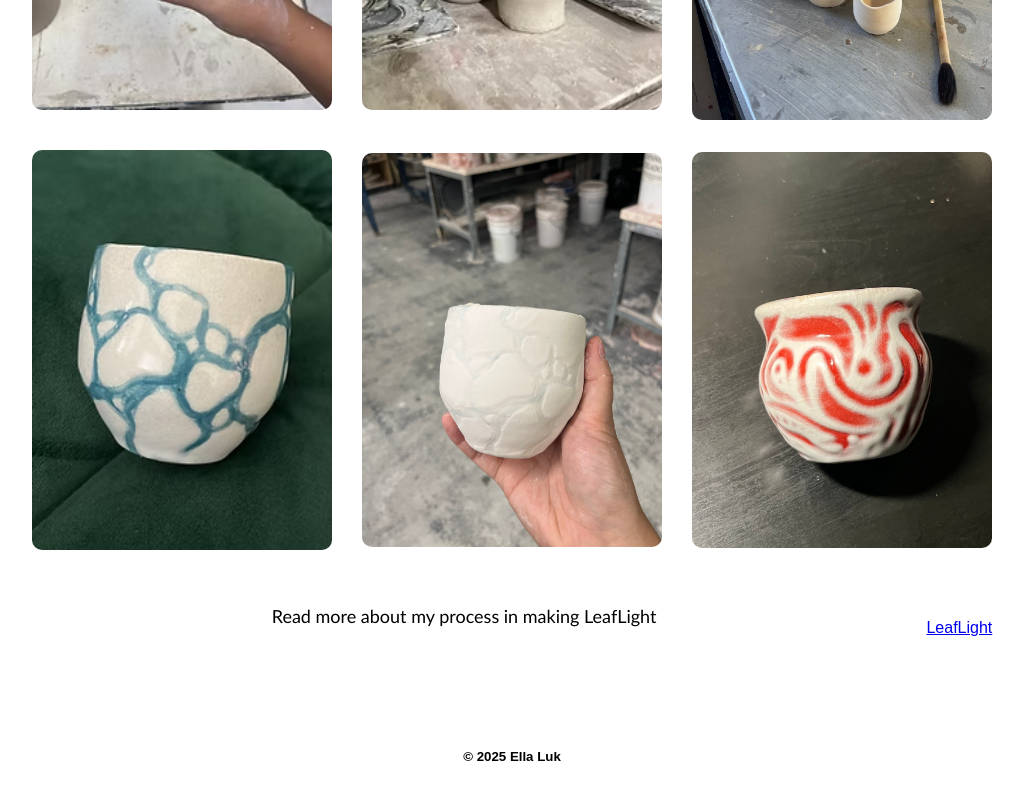
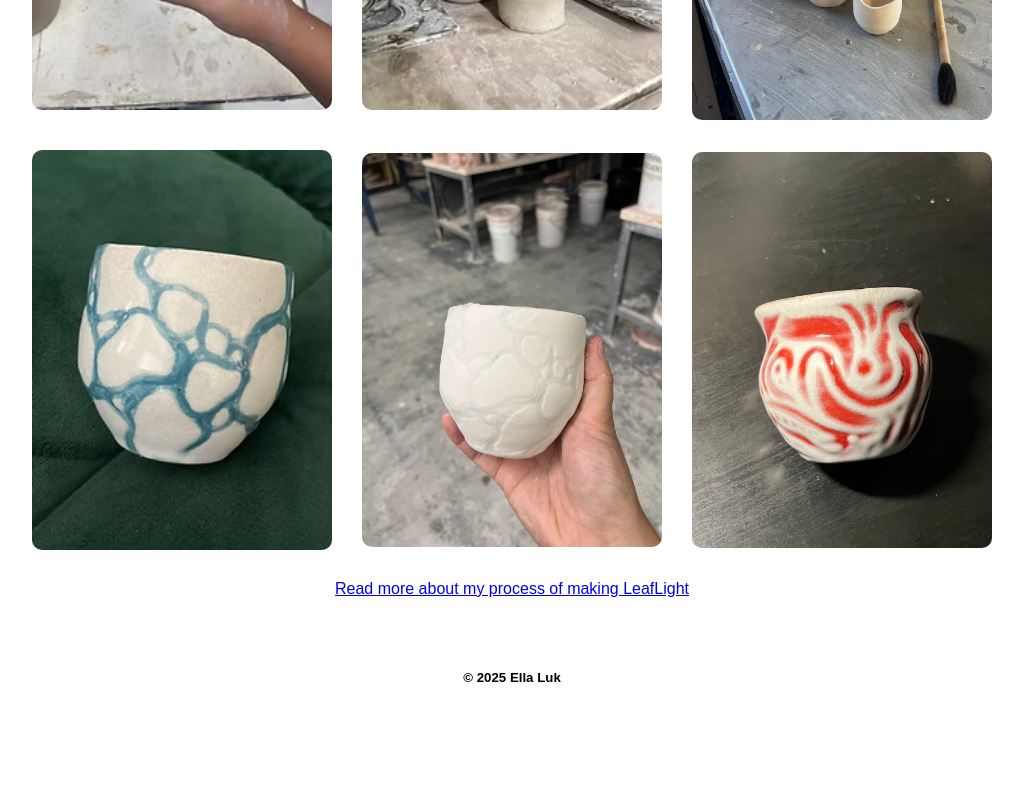
Before and after one commit to ella-luk/ella-luk.github.io-portfolio, a plain HTML site: page leaflight.html in a window 1280 px wide. Shown: the part 782-1582 px from the top of the page, without its empty margins (128-1151 px from the left). After the commit the page ends 1539 px from the top, so only its background shows below. Drawn offline with Linux system fonts and the light colour scheme.

Commit message:
Update leaflight.html

```diff
--- a/leaflight.html
+++ b/leaflight.html
@@ -115,8 +115,7 @@ p {
 <img src="water.jpeg" class="grid-image">
 <img src="coop.jpeg" class="grid-image">
 
-<p>Read more about my process in making LeafLight</p>
-<a href="https://meiji3114.wixsite.com/ella-luk-2/nature-inspired-pottery">LeafLight</a>
+<a href="https://meiji3114.wixsite.com/ella-luk-2/nature-inspired-pottery">Read more about my process of making LeafLight</a>
 
 
 </div>
```
